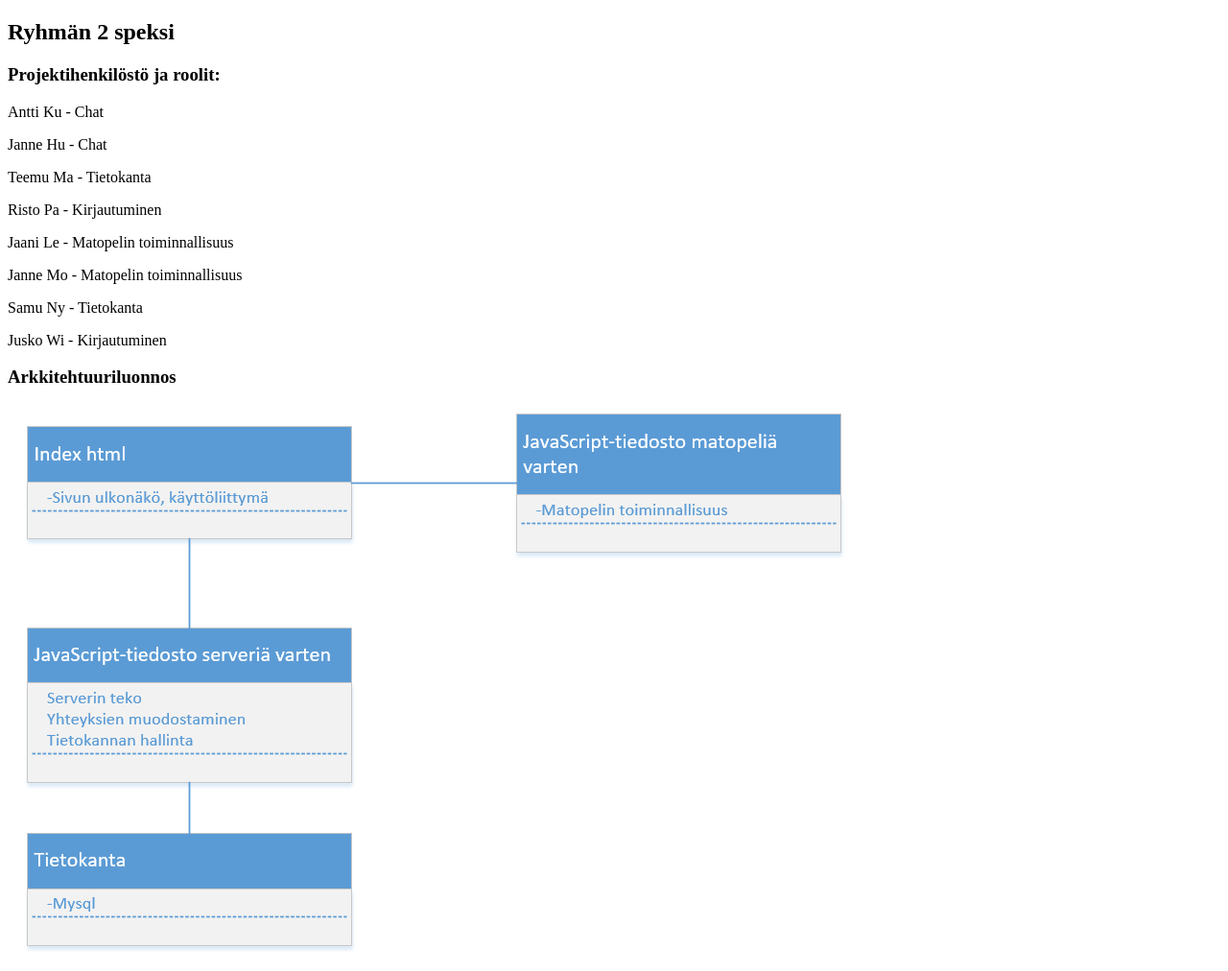
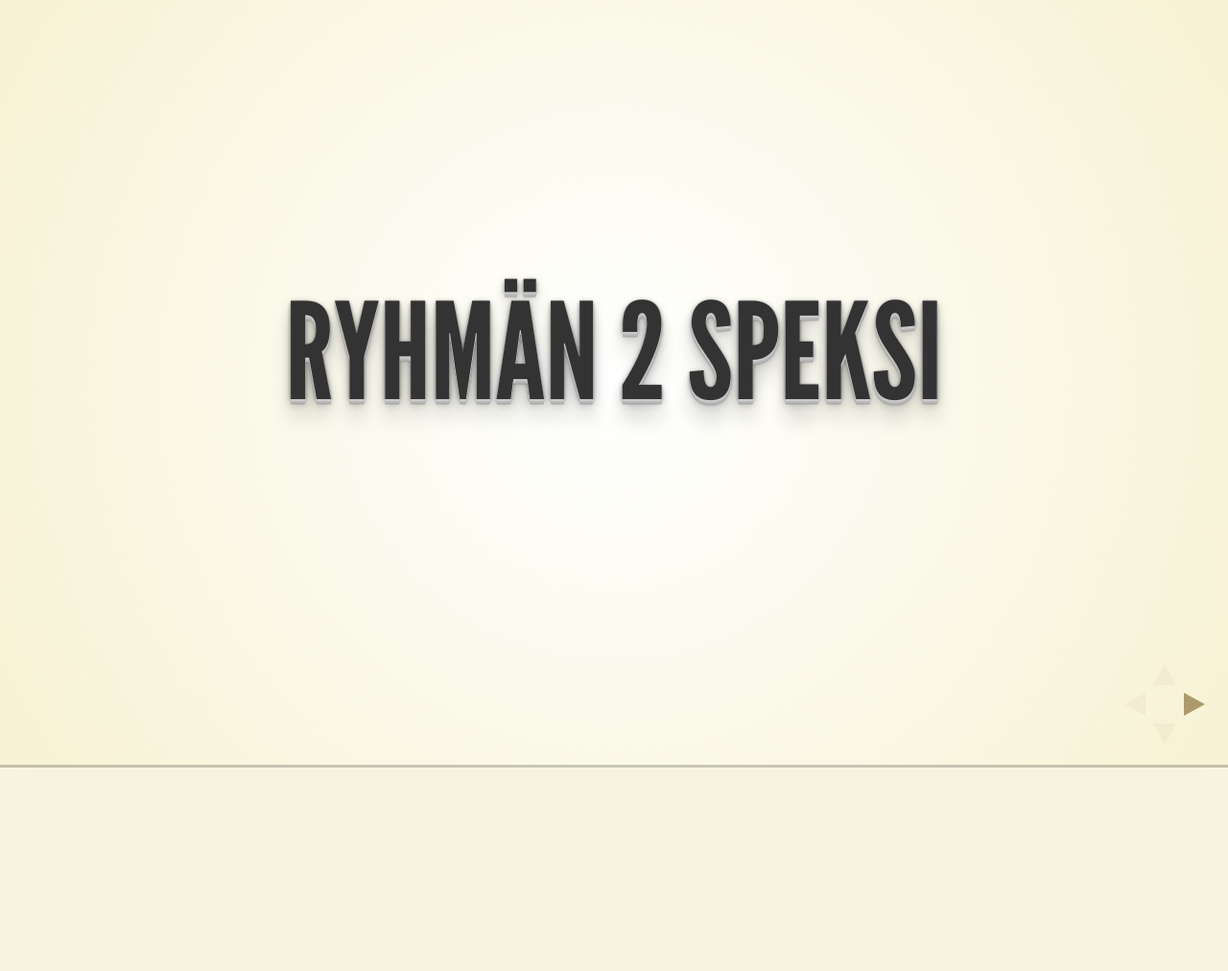
Before and after one commit to Piilorasva/matopeli, a plain HTML site: page index.html in a window 1280 px wide. Shown: the top 1012 px of the page at 96% size. After the commit the page ends 800 px from the top, so only its background shows below. Drawn offline with Linux system fonts and the light colour scheme; the site is published under a folder, as on GitHub Pages, so addresses that start at the root find nothing.

Commit message:
Update index.html

```diff
--- a/index.html
+++ b/index.html
@@ -3,8 +3,8 @@
 <head>
 	<meta charset="utf-8">
 	<title>Ryhmä 2 speksi</title>
-	<link rel="stylesheet" href="/speksi/css/reveal.css">
-	<link rel="stylesheet" href="/speksi/css/theme/beige.css" id="theme">
+	<link rel="stylesheet" href="speksi/css/reveal.css">
+	<link rel="stylesheet" href="speksi/css/theme/beige.css" id="theme">
 	<!--Add support for earlier versions of Internet Explorer -->
 	<!--[if lt IE 9]>
 	<script src="lib/js/html5shiv.js"></script>
@@ -64,8 +64,8 @@
 
 			</div>
 	</div>
-	<script src="/speksi/lib/js/head.min.js"></script>
-	<script src="/speksi/js/reveal.js"></script>
+	<script src="speksi/lib/js/head.min.js"></script>
+	<script src="speksi/js/reveal.js"></script>
 
 	<script>
 		// Required, even if empty.
```
